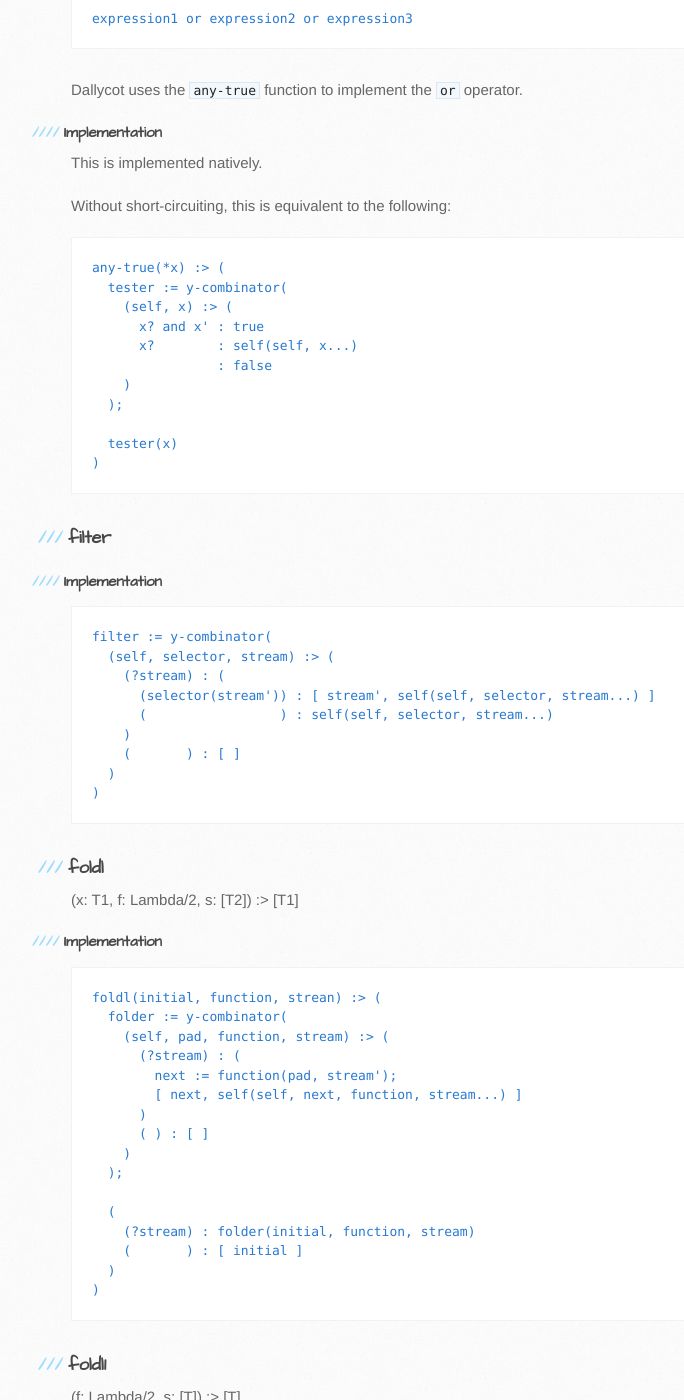
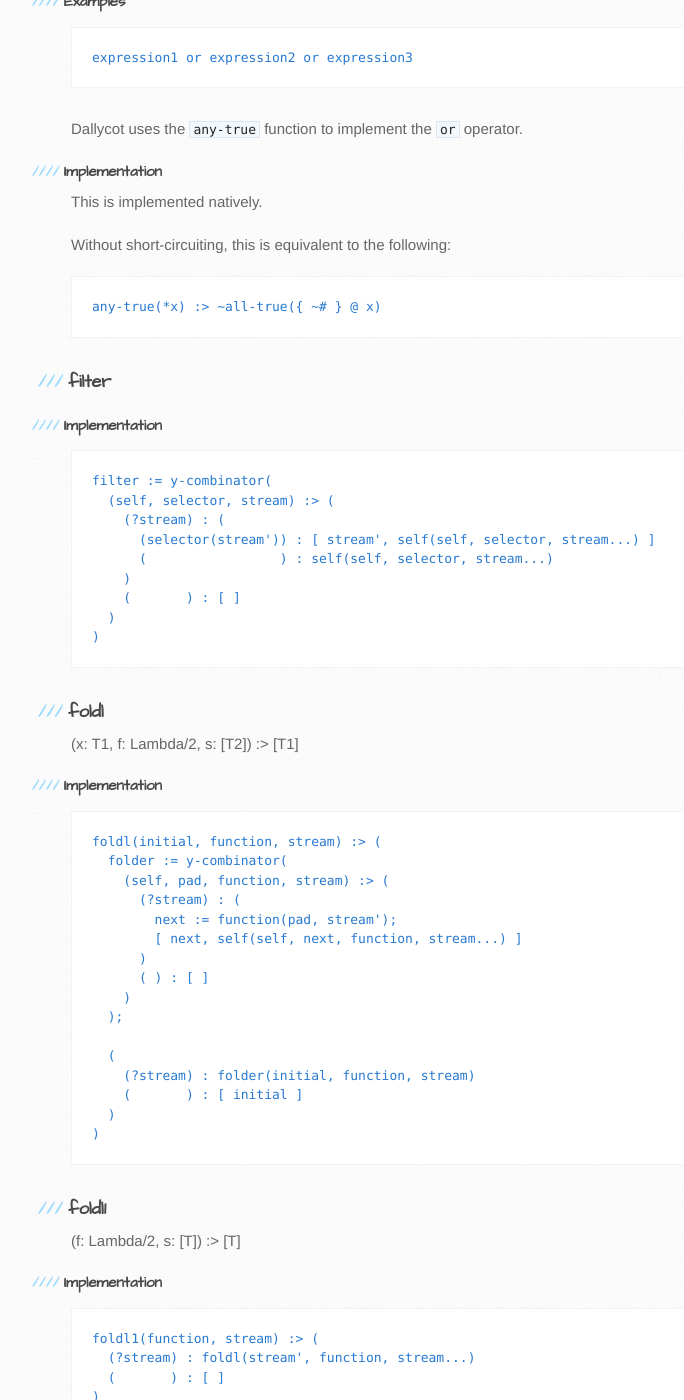
Before and after one commit to jgsmith/perl-Dallycot, a Jekyll site: the page built from _namespaces/loc/1.0.md, in a window 1280 px wide and 1400 px high, scrolled down 1399 px. Shown: the whole window, without its empty margins (99-783 px from the left). Built offline with Jekyll 4.4.1, drawn with Linux system fonts in a browser that asks for light colours; nearby versions of some CDN libraries; some of the changed text lies outside the part shown.

````diff
--- a/_namespaces/loc/1.0.md
+++ b/_namespaces/loc/1.0.md
@@ -34,9 +34,11 @@ Without short-circuiting, this is equivalent to the following:
 all-true(*x) :> (
   tester := y-combinator(
     (self, x) :> (
-      x? and x' : self(self, x...)
-      x?        : false
-                : true
+      x?  : (
+              x'  : self(self, x...)
+              ( ) : false
+            )
+      ( ) : true
     )
   );
 
@@ -65,17 +67,7 @@ This is implemented natively.
 Without short-circuiting, this is equivalent to the following:
 
 ```
-any-true(*x) :> (
-  tester := y-combinator(
-    (self, x) :> (
-      x? and x' : true
-      x?        : self(self, x...)
-                : false
-    )
-  );
-
-  tester(x)
-)
+any-true(*x) :> ~all-true({ ~# } @ x)
 ```
 
 ### filter
@@ -101,7 +93,7 @@ filter := y-combinator(
 #### Implementation
 
 ```
-foldl(initial, function, strean) :> (
+foldl(initial, function, stream) :> (
   folder := y-combinator(
     (self, pad, function, stream) :> (
       (?stream) : (
````
Also changed, not shown: other parts of _namespaces/loc/1.0.md (+1 -1 lines), _namespaces/streams/1.0.md (+17 -0 lines), index.md (+1 -1 lines).
